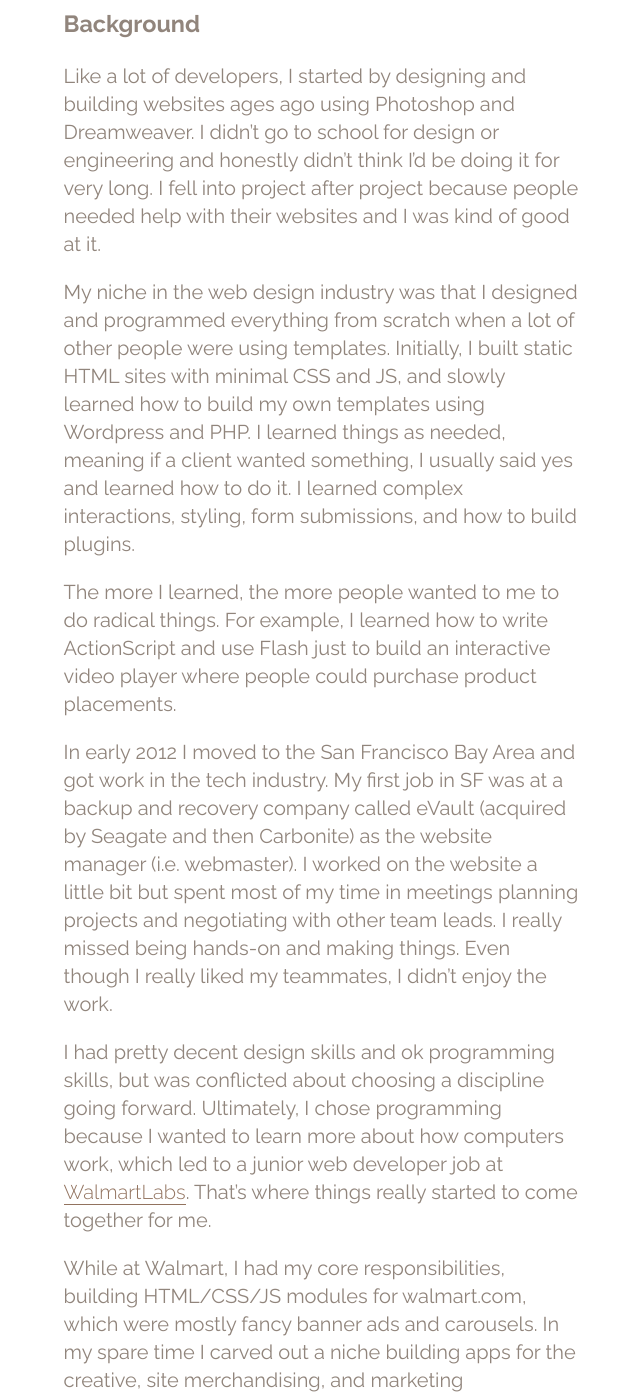
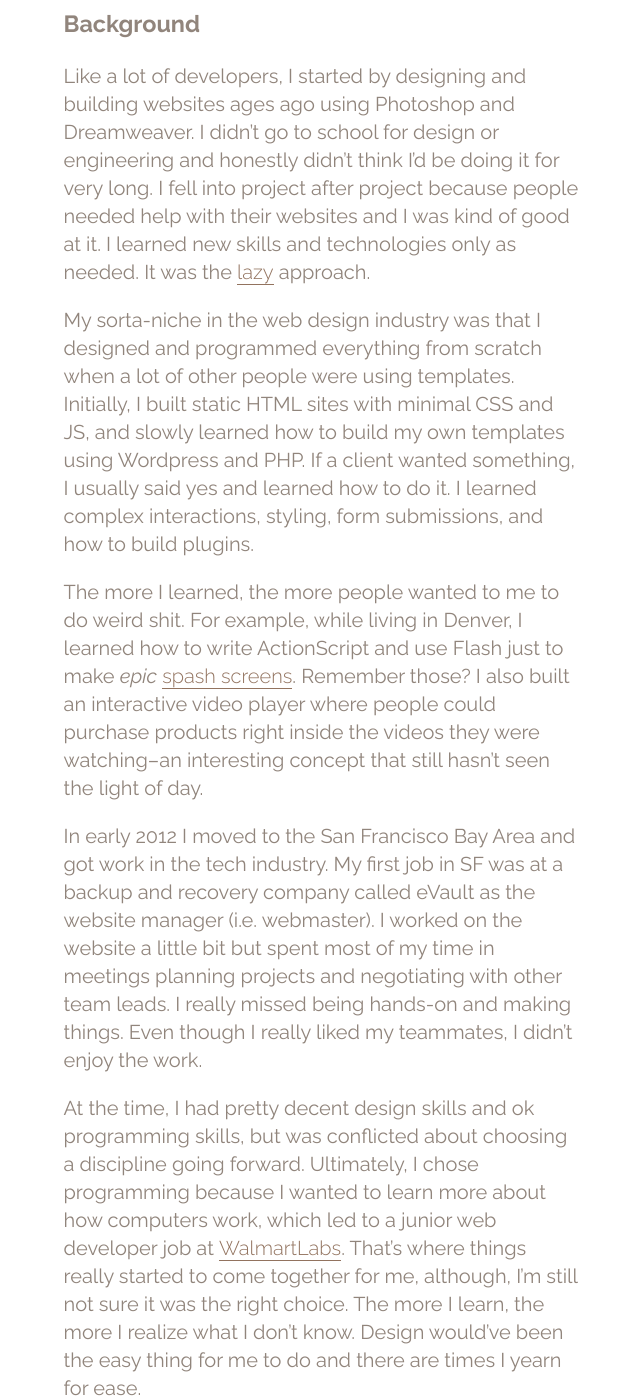
Before and after one commit to levivoelz/levivoelz.github.io, a Jekyll site: the page built from about.md, in a window 1280 px wide and 1400 px high, scrolled down 1091 px. Shown: the whole window, without its empty margins (319-959 px from the left). Built offline with Jekyll 4.4.1, drawn with Linux system fonts in a browser that asks for light colours; some of the changed text lies outside the part shown.

Commit message:
softer and funnier

```diff
--- a/about.md
+++ b/about.md
@@ -14,21 +14,21 @@ In a nutshell, I design, build, and maintain web and mobile applications. I desi
 
 ### Background
 
-Like a lot of developers, I started by designing and building websites ages ago using Photoshop and Dreamweaver. I didn’t go to school for design or engineering and honestly didn’t think I’d be doing it for very long. I fell into project after project because people needed help with their websites and I was kind of good at it.
+Like a lot of developers, I started by designing and building websites ages ago using Photoshop and Dreamweaver. I didn’t go to school for design or engineering and honestly didn’t think I’d be doing it for very long. I fell into project after project because people needed help with their websites and I was kind of good at it. I learned new skills and technologies only as needed. It was the [lazy](https://en.wikipedia.org/wiki/Lazy_loading){:target="_blank"} approach.
 
-My niche in the web design industry was that I designed and programmed everything from scratch when a lot of other people were using templates. Initially, I built static HTML sites with minimal CSS and JS, and slowly learned how to build my own templates using Wordpress and PHP. I learned things as needed, meaning if a client wanted something, I usually said yes and learned how to do it. I learned complex interactions, styling, form submissions, and how to build plugins.
+My sorta-niche in the web design industry was that I designed and programmed everything from scratch when a lot of other people were using templates. Initially, I built static HTML sites with minimal CSS and JS, and slowly learned how to build my own templates using Wordpress and PHP. If a client wanted something, I usually said yes and learned how to do it. I learned complex interactions, styling, form submissions, and how to build plugins.
 
-The more I learned, the more people wanted to me to do radical things. For example, I learned how to write ActionScript and use Flash just to build an interactive video player where people could purchase product placements.
+The more I learned, the more people wanted to me to do weird shit. For example, while living in Denver, I learned how to write ActionScript and use Flash just to make _epic_ [spash screens](http://asserttrue.blogspot.com/2012/02/splash-screens-sloth.html){:target="_blank"}. Remember those? I also built an interactive video player where people could purchase products right inside the videos they were watching–an interesting concept that still hasn't seen the light of day.
 
-In early 2012 I moved to the San Francisco Bay Area and got work in the tech industry. My first job in SF was at a backup and recovery company called eVault (acquired by Seagate and then Carbonite) as the website manager (i.e. webmaster). I worked on the website a little bit but spent most of my time in meetings planning projects and negotiating with other team leads. I really missed being hands-on and making things. Even though I really liked my teammates, I didn't enjoy the work.
+In early 2012 I moved to the San Francisco Bay Area and got work in the tech industry. My first job in SF was at a backup and recovery company called eVault as the website manager (i.e. webmaster). I worked on the website a little bit but spent most of my time in meetings planning projects and negotiating with other team leads. I really missed being hands-on and making things. Even though I really liked my teammates, I didn't enjoy the work.
 
-I had pretty decent design skills and ok programming skills, but was conflicted about choosing a discipline going forward. Ultimately, I chose programming because I wanted to learn more about how computers work, which led to a junior web developer job at [WalmartLabs](https://www.walmartlabs.com/){:target="_blank"}. That’s where things really started to come together for me.
+At the time, I had pretty decent design skills and ok programming skills, but was conflicted about choosing a discipline going forward. Ultimately, I chose programming because I wanted to learn more about how computers work, which led to a junior web developer job at [WalmartLabs](https://www.walmartlabs.com/){:target="_blank"}. That’s where things really started to come together for me, although, I'm still not sure it was the right choice. The more I learn, the more I realize what I don't know. Design would've been the easy thing for me to do and there are times I yearn for ease.
 
-While at Walmart, I had my core responsibilities, building HTML/CSS/JS modules for walmart.com, which were mostly fancy banner ads and carousels. In my spare time I carved out a niche building apps for the creative, site merchandising, and marketing departments. It was a lot of fun and a challenge. It was like running a little business inside Walmart. After a while I didn’t need to build modules for the website because I built an app that let merchants build their own modules without having to write code. I also built another cool app that helped speed up the [image resizing](https://derivv.com){:target="_blank"} process for product images. That app saved billions of dollars*.
+While at Walmart my core responsibilities were building HTML/CSS/JS modules for walmart.com, which were mostly fancy banner ads, product carousels, and special promotional pages. In my spare time designed and built web and desktop apps for the creative, site merchandising, and marketing departments. It was a lot of fun and super challenging. It was like running a little business inside Walmart. After a while I didn’t have to build those silly modules for the website because I built an app that let merchants build their own modules without having to write code. I also built another cool app that helped speed up the [image resizing](https://derivv.com){:target="_blank"} process for product images. That app saved billions of dollars*.
 
-After being there for a couple years, I decided to get a job at smaller company so I could focus entirely on app development and hone my skills by learning from more experienced developers. I landed a job as a “Software Craftsman”–a fitting title, with a company out of Toronto called Influitive. They had a satellite office in SF and because of my entrepreneurial-ish background I got to work on the Moonshots team, which was like a little startup inside the main company. The five of us conceptualized, designed, and built a new content creation and distribution plaform called [Upshot Stories](https://upshotstories.com){:target="_blank"}. You can check it out the landing page and read some stories but it’ll cost you some serious $$$ to actually see the app. Sadly, our team was ununceremoniously disbanded shortly after launching, however I was hired back on as a contractor to help with ongoing feature development and maintainence.
+After working there for a couple years, I decided to get a job at smaller company so I could focus entirely on app development and hone my skills by learning from more experienced developers. I landed a job as a “Software Craftsman”–a fitting title, with a company out of Toronto called Influitive. They had a satellite office in SF and because of my entrepreneurial-_ish_ background I got to work on the Moonshots team, which was like a little startup inside the main company. The five of us conceptualized, designed, and built a new content creation and distribution plaform called [Upshot Stories](https://upshotstories.com){:target="_blank"}. You can check it out the landing page and read some stories but it’ll cost you some serious $$$ to actually see the app. Sadly, our team was ununceremoniously disbanded shortly after launching due to funding constraints. We never got to reap the benefits of how successful our product had become. A few months later, I was hired back on as a contractor to help with ongoing feature development and maintainence, which was some consolation.
 
-For the past few years I’ve been working semi-remotely as a freelance developer in Sonoma County, California, Petaluma, and San Francisco. I’ve been a maintainer, pinch hitter, architect, and project lead. I’ve designed a few things and built many things. I even fix people's email every once in a while(if they buy me a coffee). I am mostly self-taught and still have so much to learn. It's never ending and I think that's why I like what I do.
+For the past few years I’ve been working remotely and semi-remotely as a freelance developer in Sonoma County, Petaluma, and San Francisco, California. I’ve been a prototyper, maintainer, pinch hitter, architect, and leader. I’ve designed a few things and built many things. I still have so much to learn about software engineering and spend a good chunk of time studying computer science and programming. It's a never ending, bottomless, and sometimes stinky pit of learning and I think that's why I like it so much.
 
 <small>_*not really_</small>
 
```
Also changed, not shown: 1 other file.
